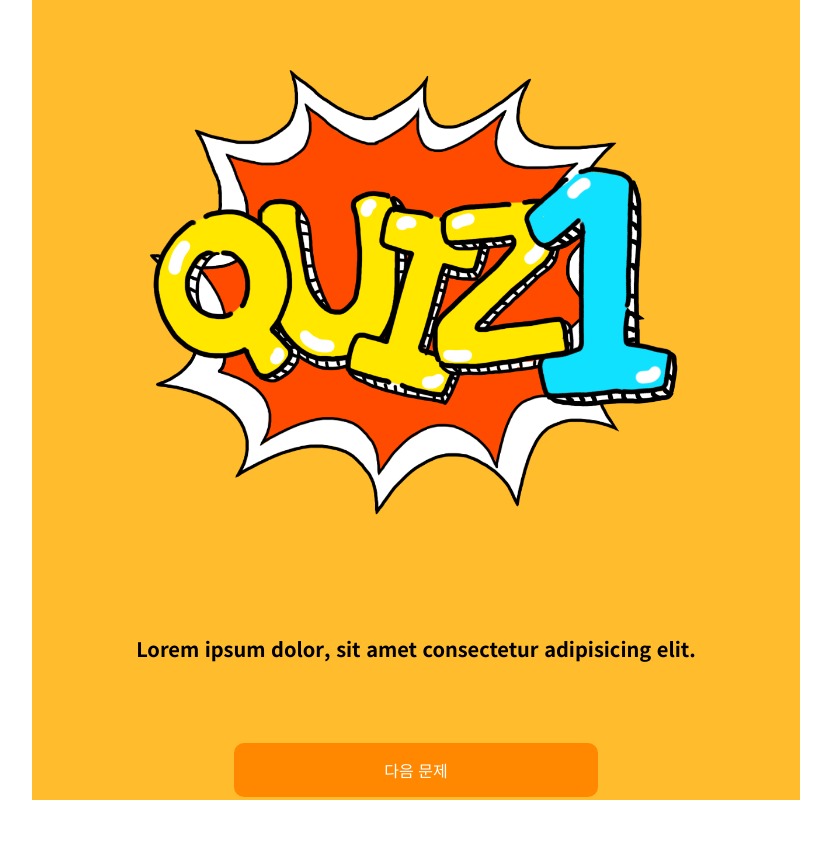
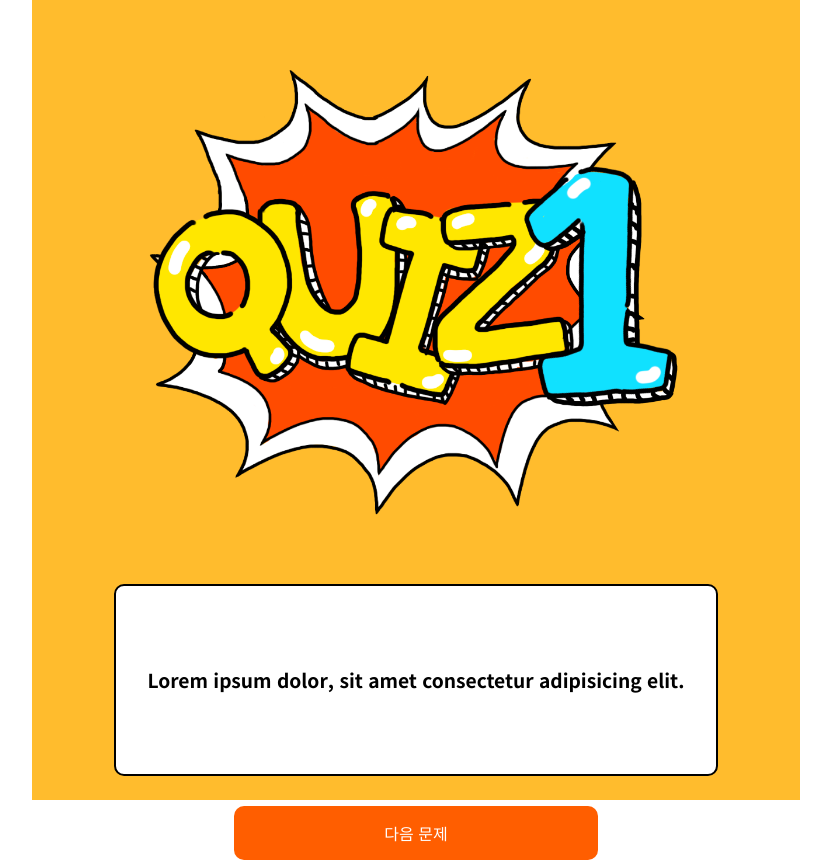
Before and after one commit to sat2llite/quiz, a plain HTML site: page quiz.html in a window 1280 px wide. Shown: the whole page, without its empty margins (224-1055 px from the left). Before the commit the page ends 800 px from the top, so only its background shows below. Drawn offline with Linux system fonts and the light colour scheme.

Commit message:
html/css 수정
퀴즈 문제 내용 뒤에 스케치북 이미지 추가예정
- 현재는 그냥 백그라운드 색 변경

```diff
--- a/js/main.js
+++ b/js/main.js
@@ -20,9 +20,9 @@ hamburgerIcon.addEventListener("click", () => {
 
 // index.html
 const inputBox = document.querySelector("input");
-const start = document.querySelector(".start_btn");
+const startBtn = document.querySelector(".start_btn");
 
 // quiz.html
 const img = document.querySelector(".quiz_page > h1");
 const question = document.querySelector(".quiz_page > h3");
-const next = document.querySelector(".next_btn");
+const nextBtn = document.querySelector(".next_btn");
--- a/quiz.html
+++ b/quiz.html
@@ -27,7 +27,9 @@
         <div class="inner">
           <div class="quiz_page flex_center">
             <h1><img src="./img/quiz1.png" alt="예시이미지" /></h1>
-            <h3>Lorem ipsum dolor, sit amet consectetur adipisicing elit.</h3>
+            <div class="quiz_wrap">
+              <h3>Lorem ipsum dolor, sit amet consectetur adipisicing elit.</h3>
+            </div>
             <a href="#" class="btn next_btn">다음 문제</a>
           </div>
         </div>
--- a/scss/_layout.scss
+++ b/scss/_layout.scss
@@ -33,7 +33,7 @@ body.no_scroll {
   align-items: center;
 }
 h3 {
-  font-size: 20px;
+  font-size: 1.2rem;
 }
 img {
   display: block;
--- a/scss/_mixVariables.scss
+++ b/scss/_mixVariables.scss
@@ -1,6 +1,6 @@
 $bg-color: #ffeb35;
 $main-color: #ffbc2d;
-$btn-color: #ff8800;
+$btn-color: #ff5e00;
 $gray1: #666;
 $gray2: #aaa;
 $gray3: #eee;
--- a/scss/_style.scss
+++ b/scss/_style.scss
@@ -84,7 +84,10 @@
     flex-direction: column;
 
     h3 {
-      padding: 50px 0;
+      padding: 5rem 2rem;
+      background: #fff;
+      border-radius: 10px;
+      border: 2px solid #000;
     }
   }
 }
```
Also changed, not shown: css/style.css, 1 other file.
